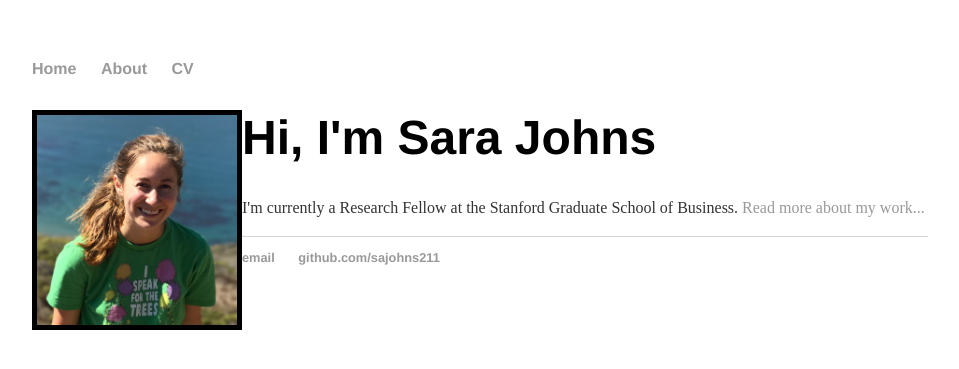
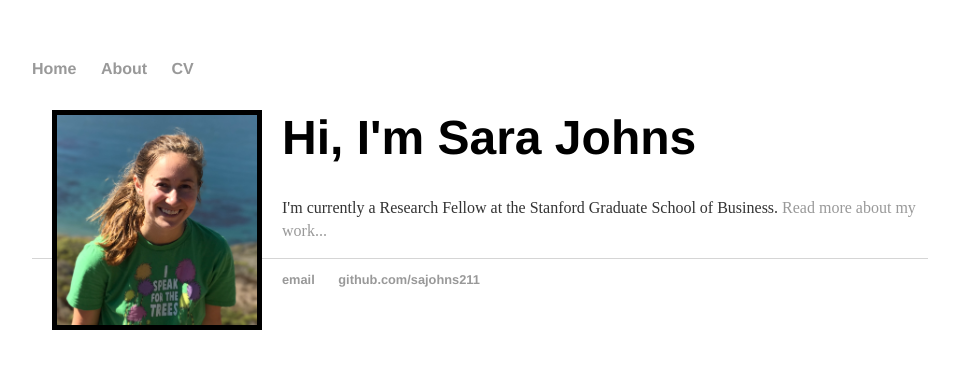
Before and after one commit to sajohns211/sajohns211.github.io, a Jekyll site: the page built from index.html, in a window 1280 px wide. Shown: the top 369 px of the page, without its empty margins (160-1119 px from the left). Built offline with Jekyll 4.4.1, drawn with Linux system fonts in a browser that asks for light colours.

Commit message:
Update index.html

```diff
--- a/index.html
+++ b/index.html
@@ -4,7 +4,7 @@
 ---
 
 <div class="blurb">
-	<img src="assets/IMG_9230.JPG" width=200 alt="hi" class="inline" align="left" border="5"/>
+	<img src="assets/IMG_9230.JPG" width=200 alt="hi" class="inline" align="left" border="5" hspace="20"/>
 	<h1>Hi, I'm Sara Johns</h1>
 	<p>I'm currently a Research Fellow at the Stanford Graduate School of Business. <a href="/about">Read more about my work...</a></p>
 </div><!-- /.blurb -->
```
